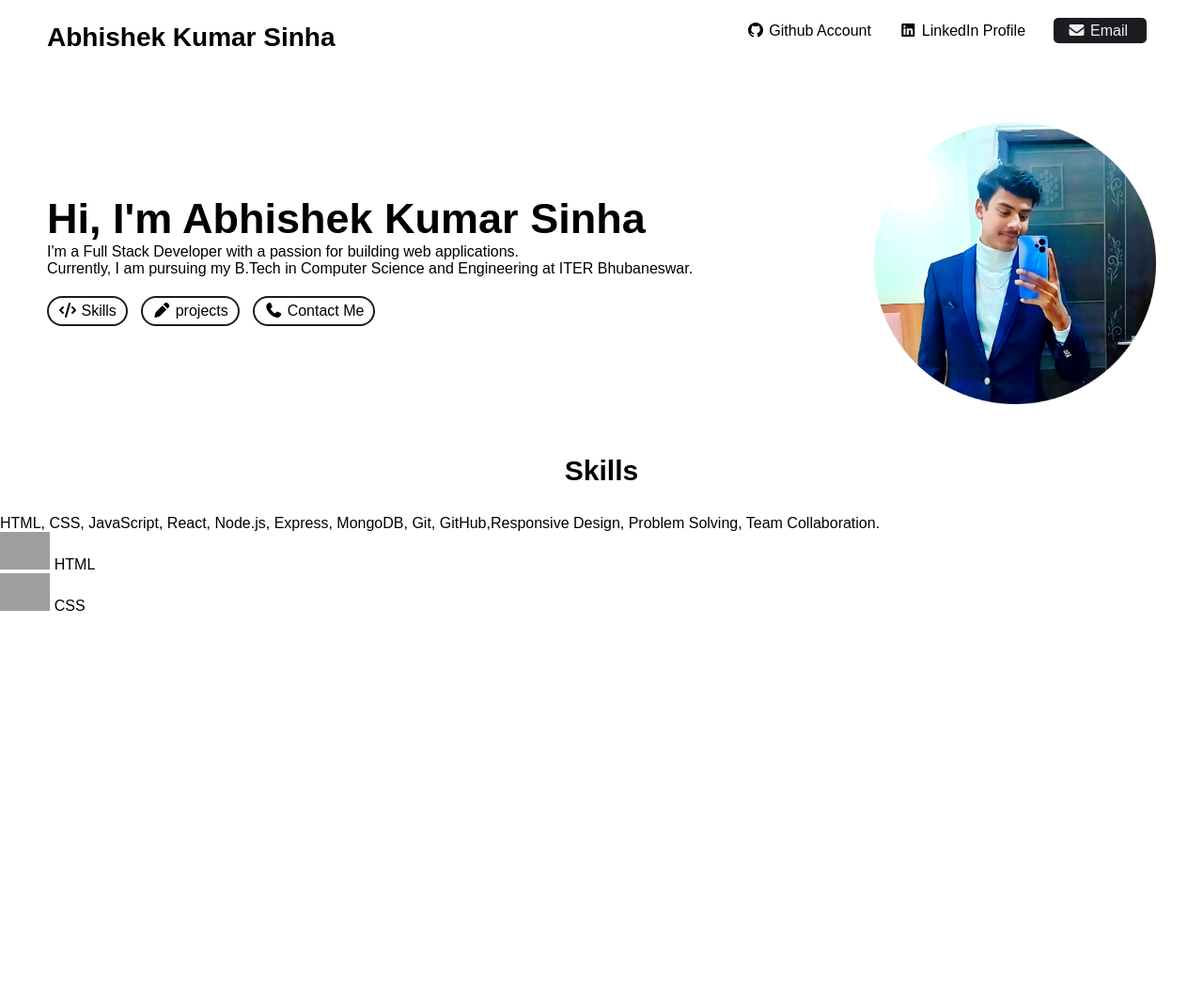
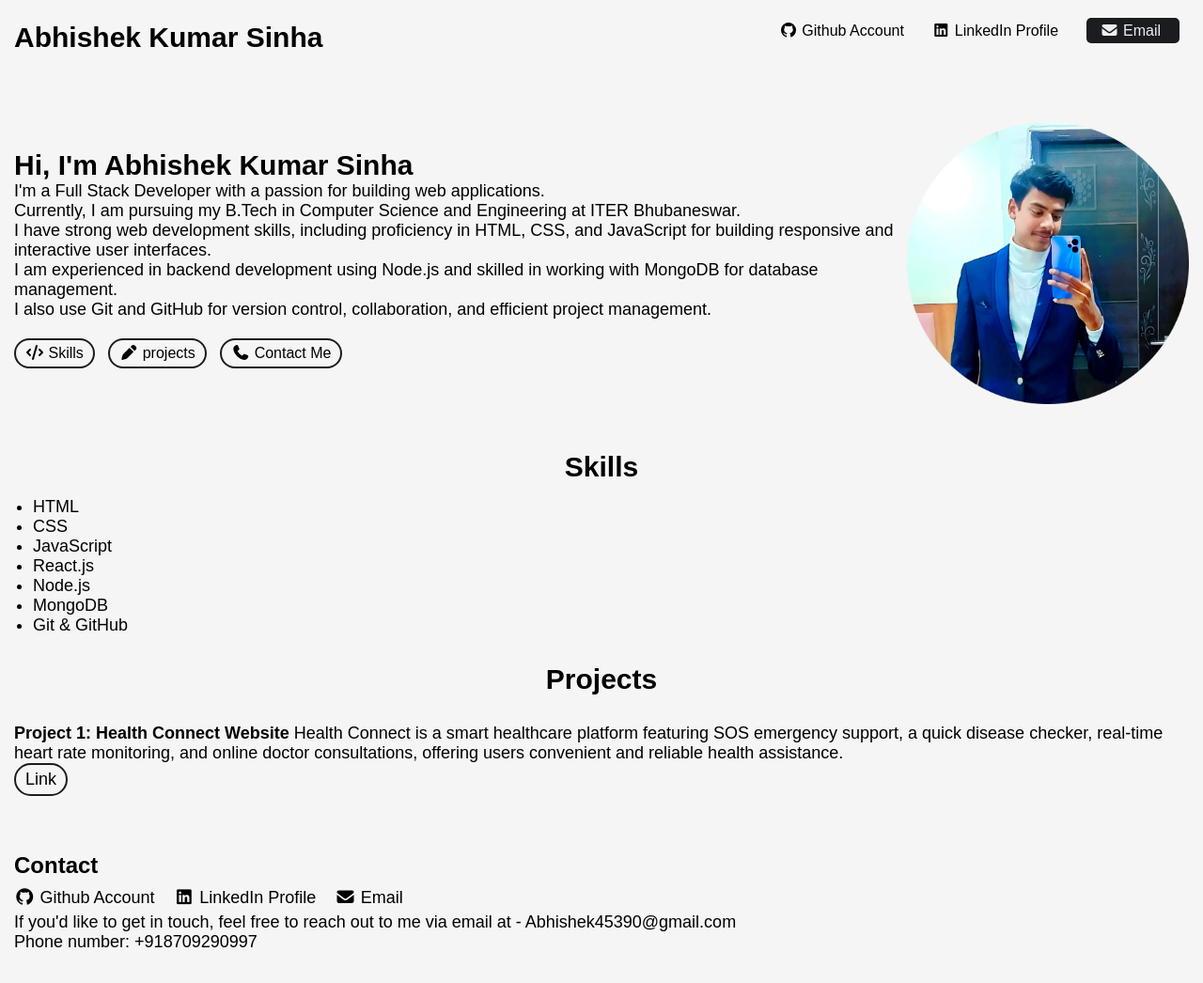
Before and after one commit to abhiishekkrsinha/Abhishek-Portfolio, a plain HTML site: page index.html in a window 1280 px wide. Shown: the whole page at 94% size. Before the commit the page ends 800 px from the top, so only its background shows below. Drawn offline with Linux system fonts and the light colour scheme; grey boxes are pictures that could not be loaded.

Commit message:
Added some  more feature

```diff
--- a/index.html
+++ b/index.html
@@ -11,7 +11,7 @@
 <body>
     <nav>
         <div class="left">
-            <a href="/"><b>Abhishek Kumar Sinha</b></a>
+            <a href="/"><h1>Abhishek Kumar Sinha</h1></a>
         </div>
 
         <div class="right">
@@ -38,6 +38,9 @@
                 <h2>Hi, I'm Abhishek Kumar Sinha</h2>
                 <p>I'm a Full Stack Developer with a passion for building web applications.</p>
                 <p>Currently, I am pursuing my B.Tech in Computer Science and Engineering at ITER Bhubaneswar.</p>
+                <p>I have strong web development skills, including proficiency in HTML, CSS, and JavaScript for building responsive and interactive user interfaces. </p>
+                <p> I am experienced in backend development using Node.js and skilled in working with MongoDB for database management. </p>
+                <p>  I also use Git and GitHub for version control, collaboration, and efficient project management.</p>
 
               <div class="links">
                 <a href="#skills">
@@ -66,23 +69,82 @@
         <section class="skills">
             <h2>Skills</h2>
             <div class="text">
-                <p>HTML, CSS, JavaScript, React, Node.js, Express, MongoDB, Git, GitHub,Responsive Design, Problem Solving, Team Collaboration.</p>
+                <ul>
+                    <li>HTML</li>
+                    <li>CSS</li>
+                    <li>JavaScript</li>
+                    <li>React.js</li>
+                    <li>Node.js</li>
+                    <li>MongoDB</li>
+                    <li>Git & GitHub</li>
+                </ul>
+
             </div>
+            <!--
             <div class="cells">
                 <div class="cell">
-                     <img src="https://upload.wikimedia.org/wikipedia/commons/thumb/6/61/HTML5_logo_and_wordmark.svg/1024px-HTML5_logo_and_wordmark.svg.png?20170517184425" height="40" alt="Html">
-                    <span>HTML</span>
+                     <img src="https://upload.wikimedia.org/wikipedia/commons/thumb/6/61/HTML5_logo_and_wordmark.svg/1024px-HTML5_logo_and_wordmark.svg.png?20170517184425" height="60" alt="Html">
+
                 </div>
                 <div class="cell">
-                     <img src="https://upload.wikimedia.org/wikipedia/commons/thumb/d/d5/CSS3_logo_and_wordmark.svg/960px-CSS3_logo_and_wordmark.svg.png?20160530175649" height="40" alt="css">
-                    <span>CSS</span>
+                     <img src="https://upload.wikimedia.org/wikipedia/commons/thumb/d/d5/CSS3_logo_and_wordmark.svg/960px-CSS3_logo_and_wordmark.svg.png?20160530175649" height="60" alt="css">
+
+                </div>
+                <div class="cell">
+                     <img src="https://upload.wikimedia.org/wikipedia/commons/thumb/b/ba/Javascript_badge.svg/330px-Javascript_badge.svg.png?20160504163251"height="60" alt="javascript">
+
+                </div>
+                <div class="cell">
+                     <img src="https://upload.wikimedia.org/wikipedia/commons/thumb/3/30/React_Logo_SVG.svg/1200px-React_Logo_SVG.svg.png"height="60" alt="react">
+
+                </div>
+                -->
+            </div>
+        </section>
+        <!-- Project Section -->
+        <section class="projects">
+            <h2>Projects</h2>
+            <div class="project-list">
+                <p><b>Project 1: Health Connect Website </b>Health Connect is a smart healthcare platform featuring SOS emergency support, a quick disease checker, real-time heart rate monitoring, and online doctor consultations, offering users convenient and reliable health assistance. <br>
+                  <a href="https://abhiishekkrsinha.github.io/hh/" target="_blank" rel="noopener noreferrer">Link</a>
+                </p>
+            </div>
+        </section>
+        <!-- Contact Section -->
+        <section class="contact">
+            <h2>Contact</h2>
+            <div class="group">
+                <div class="contact-links">
+                  <a href="https://github.com/abhiishekkrsinha" target="_blank" rel="noopener noreferrer">
+                   <i class="fab fa-github"></i>
+                   <span>Github Account</span>
+                 </a>
+
+                 <a href="https://www.linkedin.com/in/abhishek-kumar-sinha012/" target="_blank" rel="noopener noreferrer">
+                  <i class="fab fa-linkedin"></i>
+                  <span>LinkedIn Profile</span>
+                 </a>
+
+                 <a href="mailto:abhishek45390@gmail.com">
+                  <i class="fas fa-envelope"></i>
+                  <span>Email</span>
+                 </a>
+                </div>
+                <div class="text">
+                    <p>If you'd like to get in touch, feel free to reach out to me via email at -
+                        <a href="mailto:abhishek45390@gmail.com">
+                            <span>Abhishek45390@gmail.com</span>
+                        </a>
+                    </p>
+                    <p>
+                        Phone number:
+                        <a href="sms:+918709290997">
+                            <span>+918709290997</span>
+                        </a>
+                        </p>
                 </div>
             </div>
         </section>
-        <!-- Project Section -->
-        <section id="projects"></section>
-        <!-- Contact Section -->
-        <section id="contact"></section>
     </main>
 
 </body>
--- a/style.css
+++ b/style.css
@@ -2,6 +2,9 @@
     --text-color:#1a1c20;
     --link-color:#4a76ee;
     --background-color:#eeeff1;
+}
+body{
+    --bg-color: #f5f5f5;
 }
 *{
     margin: 0;
@@ -24,15 +27,14 @@ nav{
     display: flex;
     justify-content: space-between;
     align-items: center;
-    padding: 0 50px;
+    padding: 0 15px;
     height:80px ;
 }
 nav .left a{
     color: black;
-    font-size: 28px;
+    font-size: 20px;
+}
 
-
-}
 nav .right a{
    color:black;
    margin:0 10px;
@@ -57,19 +59,23 @@ nav .right a span{
     display: flex;
     justify-content: space-between;
     align-items: center;
-    padding: 0 50px;
+    padding: 0 15px;
     margin: 50px 0;
    gap: 5px;
 
 }
 .hero-section .text{
     flex: 5;
+
 }
 .hero-section .image{
     flex: 1;
 }
 .hero-section .text h2{
-    font-size: 45px;
+    font-size: 30px;
+}
+.hero-section .text p{
+    font-size: 18px;
 }
 .hero-section .text .links{
     margin-top: 20px;
@@ -87,10 +93,102 @@ nav .right a span{
     color: var(--background-color);
 
 }
+
+.hero-section .image img{
+    display: flex;
+    justify-content: right;
+}
+/* section 2 : skills */
+.skills{
+    padding: 0 35px;
+    margin-bottom: 30px;
+}
 .skills h2{
     font-size: 30px;
     text-align: center;
+    margin-bottom: 15px;
+}
+.skills .text{
+    padding: 0, 15px;
+    text-align: left;
     margin-bottom: 30px;
+    font-size: 18px;
+}
+.skills .cells{
+    display: flex;
+    justify-content: right;
+    gap: 10px;
+    flex-wrap: wrap;
+    text-align: right;
+}
+.skills .cells .cell{
+    display: flex;
+    justify-content: center;
+    align-items: center;
+    width : 150px;
+    padding: 10px 20px;
+    border: 1px solid var(--text-color);
+    border-radius: 10px;
+
+
+}
+.projects{
+
+    padding: 0 15px;
+    margin-bottom: 50px;
+    gap: 10px;
+
+}
+.projects h2{
+    font-size: 30px;
+    text-align: center;
+    margin-bottom: 30px;
+}
+.projects .project-list{
+    display: flex;
+    align-items: center;
+    text-align: left;
+    font-size: 18px;
+    gap: 20px;
+    flex-wrap: wrap;
+    justify-content: center;
+
+}
+.projects .project-list a{
+    text-align: left;
+}
+.contact{
+
+    padding: 0 15px;
+    margin-bottom: 40px;
+}
+
+.contact .group .text{
+    margin-top: 5px;
+    font-size: 18px;
+    margin-bottom: 20px;
+    text-align: left;
+}
+.contact .group .contact-links{
+    display: flex;
+    justify-content: left;
+    gap: 20px;
+    flex-wrap: wrap;
+    font-size: 18px;
+    margin-top: 10px;
+}
+.projects .project-list a{
+    display: inline-block;
+    padding: 5px 10px;
+    border: 2px solid var(--text-color);
+    border-radius: 50px;
+    margin-right: 10px;
+    margin-bottom: 10px;
+}
+.projects .project-list a:hover{
+    background-color: var(--text-color);
+    color: var(--background-color);
+
 }
 
 @media(max-width:700px){
```
